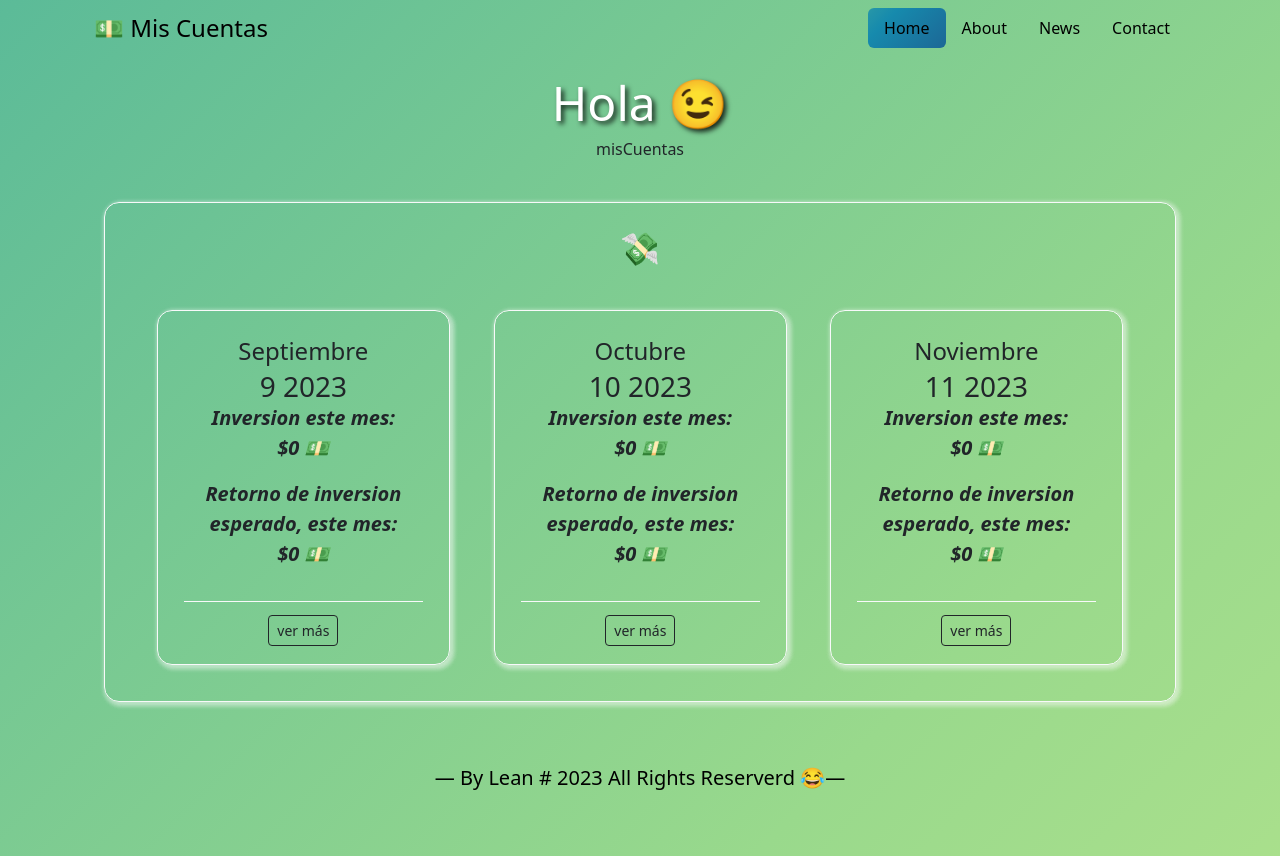
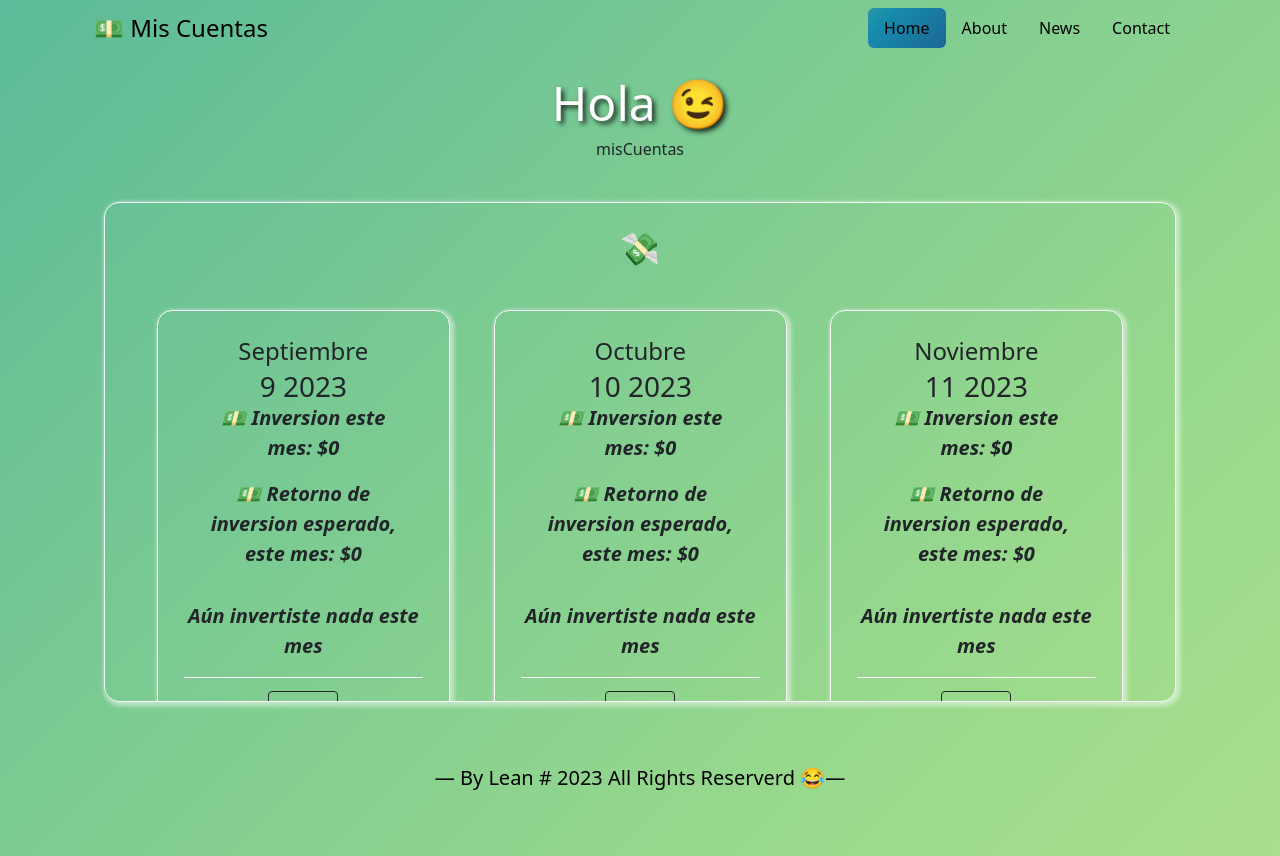
Before and after one commit to leoroan/CoderHouse-React-Proyect, a React (Vite) app: page / in a window 1280 px wide. Built offline with nearby package versions, Linux system fonts and the light colour scheme.

Commit message:
Agregadas "pills" para mas informacion

```diff
--- a/src/components/CardContainer/CardContainer.jsx
+++ b/src/components/CardContainer/CardContainer.jsx
@@ -69,6 +69,7 @@ export default function YourComponent() {
         mesActual.retorno = parseFloat(retornoAcumulado.toFixed(2));
         setMesActual({ ...mesActual });
         setValorMontoInput('');
+        setValorRetorno('');
       } else {
         alert('Por favor, ingresa un número válido y/o selecciona un tipo de inversión.');
       }
--- a/src/components/Cards/Cards.jsx
+++ b/src/components/Cards/Cards.jsx
@@ -2,6 +2,9 @@ import React from 'react'
 import { Link } from 'react-router-dom'
 
 export default ({ mes } = props) => {
+  const inversiones = mes.inversiones;
+  const tiposUnicos = new Set(inversiones.map(inversion => inversion.tipo));
+
   return (
     <>
       <div className="col-md-auto col-xl-4 animate__animated animate__bounce">
@@ -9,9 +12,24 @@ export default ({ mes } = props) => {
           <div className="card-body">
             <h4 className="card-title"> {mes.nombre} </h4>
             <h3 className="card-subtitle"> {mes.mes + " " + mes.anio} </h3>
-            <p> Inversion este mes: ${mes.inversionTotal} 💵</p>
-            <p> Retorno de inversion esperado, este mes: ${mes.retorno} 💵</p>
+            <p> 💵 Inversion este mes: ${mes.inversionTotal}</p>
+            <p> 💵 Retorno de inversion esperado, este mes: ${mes.retorno}</p>
           </div>
+
+
+          {mes.inversionTotal > 0 ? (
+            <div>
+              <ul>
+              <p>Invertiste este mes en:</p>
+                {Array.from(tiposUnicos).map((tipo, index) => (
+                  <span className="badge rounded-pill text-bg-info" key={index}>{tipo}</span>
+                ))}
+              </ul>
+            </div>
+          ) : (
+            <p>Aún invertiste nada este mes</p>
+          )}
+
           <div className="card-footer border-light bg-transparent">
             <Link to={`./Card/${mes.id}`}>
               <button className='btn btn-outline-dark btn-sm'>ver más</button>
```
